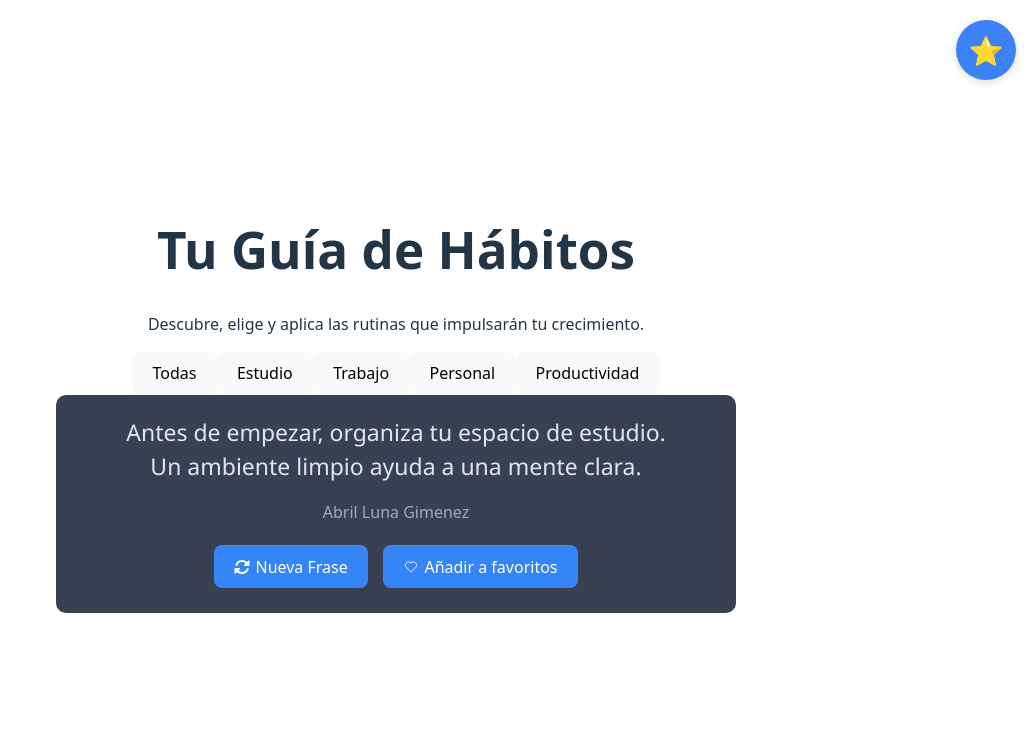
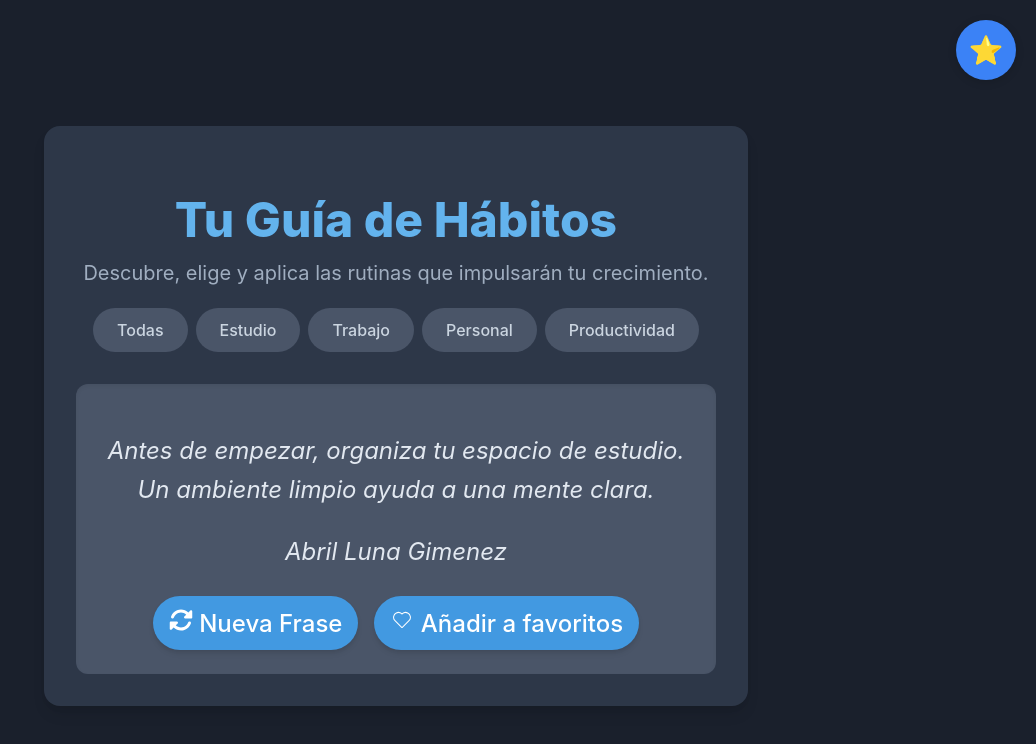
Before and after one commit to fioret20/proyecto-react-grupo1, a React (Vite) app: page / in a window 1280 px wide. Shown: the top 744 px of the page, without its empty margins (244-1280 px from the left). Built offline with nearby package versions, Linux system fonts and the light colour scheme.

Commit message:
add: styles

```diff
--- a/src/App.css
+++ /dev/null
@@ -1,45 +0,0 @@
-#root {
-  max-width: 1280px;
-  margin: 0 auto;
-  padding: 2rem;
-  text-align: center;
-}
-
-.logo {
-  height: 6em;
-  padding: 1.5em;
-  will-change: filter;
-  transition: filter 300ms;
-}
-
-.logo:hover {
-  filter: drop-shadow(0 0 2em #646cffaa);
-}
-
-.logo.react:hover {
-  filter: drop-shadow(0 0 2em #61dafbaa);
-}
-
-@keyframes logo-spin {
-  from {
-    transform: rotate(0deg);
-  }
-
-  to {
-    transform: rotate(360deg);
-  }
-}
-
-@media (prefers-reduced-motion: no-preference) {
-  a:nth-of-type(2) .logo {
-    animation: logo-spin infinite 20s linear;
-  }
-}
-
-.card {
-  padding: 2em;
-}
-
-.read-the-docs {
-  color: #888;
-}
--- a/src/App.tsx
+++ b/src/App.tsx
@@ -1,5 +1,5 @@
 import Home from './pages/Home';
-import './App.css'
+import '../src/components/stylesComponents/Home.css'
 
 function App() {
 
--- a/src/components/Categories.tsx
+++ b/src/components/Categories.tsx
@@ -9,11 +9,11 @@ const Categories: React.FC<CategoriesProps> = ({ currentCategory, onCategoryChan
     const categories = ['Todas', 'Estudio', 'Trabajo', 'Personal', 'Productividad'];
 
     return (
-        <div>
+        <div className='category-tabs'>
             {categories.map((category) => (
                 <button
                     key={category}
-                    className={`mx-2 py-2 px-4 rounded ${currentCategory === category ? 'bg-brown-600 text-white' : 'bg-gray-200'}`}
+                    className="category-button"
                     onClick={() => onCategoryChange(category)}
                 >
                     {category}
--- a/src/components/Phrase.tsx
+++ b/src/components/Phrase.tsx
@@ -1,6 +1,7 @@
-import './stylesComponents/Phrase.css';
+//import './stylesComponents/Phrase.css';
 import { CiHeart } from "react-icons/ci";
 import { FaRotate } from "react-icons/fa6";
+import './stylesComponents/Home.css'
 
 
 type PhraseProps = {
@@ -12,16 +13,18 @@ type PhraseProps = {
 };
 
 
-const Phrase: React.FC<PhraseProps> = ({ phrase, author, onNextPhrase , onFavoritePhrase }: { phrase: string, author: string, onNextPhrase: () => void , onFavoritePhrase: () => void }) => {
+const Phrase: React.FC<PhraseProps> = ({ phrase, author, onNextPhrase, onFavoritePhrase }: { phrase: string, author: string, onNextPhrase: () => void, onFavoritePhrase: () => void }) => {
     return (
         <>
-            <div className="phrase-container">
-                <p className='phrase'>{phrase}</p>
-                <p className='author'>{author}</p>
-                <div className="phrase-controls">
-                    <button className="button-phrase"  onClick={onNextPhrase}><FaRotate className='icon' /> Nueva Frase</button>
-                    <button className="button-phrase" onClick={onFavoritePhrase}><CiHeart  className='icon'/> Añadir a favoritos</button>
-                </div>
+            <div className="content-area">
+                <section className='habit-quote'>
+                    <p className='phrase'>{phrase}</p>
+                    <p className='author'>{author}</p>
+                    <div className="nav-buttons">
+                        <button className="nav-button" onClick={onNextPhrase}><FaRotate className='icon' /> Nueva Frase</button>
+                        <button className="nav-button" onClick={onFavoritePhrase}><CiHeart className='icon' /> Añadir a favoritos</button>
+                    </div>
+                </section>
             </div>
         </>
     );
--- a/src/components/Title.tsx
+++ b/src/components/Title.tsx
@@ -1,8 +1,8 @@
 const Title = () => {
     return (
         <div className="home">
-            <h1>Tu Guía de Hábitos</h1>
-            <p>Descubre, elige y aplica las rutinas que impulsarán tu crecimiento.</p>
+            <h1 className="title">Tu Guía de Hábitos</h1>
+            <p className="subtitle">Descubre, elige y aplica las rutinas que impulsarán tu crecimiento.</p>
         </div>
     );
 };
--- /dev/null
+++ b/src/components/stylesComponents/Home.css
@@ -0,0 +1,143 @@
+/* General styles for the body and main container */
+body {
+    font-family: 'Inter', sans-serif;
+    margin: 0;
+    padding: 1rem;
+    display: flex;
+    justify-content: center;
+    align-items: center;
+    min-height: 100vh;
+    background-color: #1a202c;
+    color: #e2e8f0;
+    transition: background-color 0.3s ease;
+}
+
+.app-container {
+    width: 100%;
+    max-width: 640px;
+    background-color: #2d3748;
+    border-radius: 1rem;
+    box-shadow: 0 10px 15px -3px rgba(0, 0, 0, 0.1), 0 4px 6px -2px rgba(0, 0, 0, 0.05);
+    padding: 2rem;
+    text-align: center;
+}
+
+/* Styles for the title and subtitle */
+.title {
+    font-size: 2.25rem;
+    font-weight: 800;
+    color: #63b3ed;
+    line-height: 1.25;
+    margin-bottom: 0.5rem;
+}
+
+.subtitle {
+    font-size: 1.125rem;
+    color: #a0aec0;
+    margin-top: 0;
+}
+
+/* Styles for the category tabs */
+.category-tabs {
+    display: flex;
+    flex-wrap: wrap;
+    justify-content: center;
+    gap: 0.5rem;
+    margin-bottom: 2rem;
+}
+
+.category-button {
+    padding: 0.5rem 1rem;
+    border-radius: 9999px;
+    font-weight: 500;
+    transition: all 0.2s ease-in-out;
+    border: none;
+    cursor: pointer;
+    transform: scale(1);
+}
+
+.category-button:hover {
+    transform: scale(1.05);
+}
+
+.category-button.active {
+    background-color: #3182ce;
+    color: #fff;
+    box-shadow: 0 4px 6px -1px rgba(0, 0, 0, 0.1), 0 2px 4px -1px rgba(0, 0, 0, 0.06);
+}
+
+.category-button:not(.active) {
+    background-color: #4a5568;
+    color: #cbd5e0;
+
+    .category-button:not(.active):hover {
+        background-color: #4a5568;
+    }
+}
+
+/* Styles for the habit content area */
+.content-area {
+    display: flex;
+    flex-direction: column;
+    justify-content: space-between;
+    min-height: 250px;
+    padding: 1.5rem;
+    background-color: #4a5568;
+    border-radius: 0.75rem;
+    box-shadow: inset 0 2px 4px 0 rgba(0, 0, 0, 0.06);
+}
+
+.habit-quote {
+    font-size: 1.25rem;
+    font-style: italic;
+    line-height: 1.6;
+    color: #e2e8f0;
+    margin: auto;
+}
+
+/* Styles for the navigation buttons */
+.nav-buttons {
+    display: flex;
+    justify-content: center;
+    gap: 1rem;
+    margin-top: 1.5rem;
+}
+
+.nav-button {
+    padding: 0.75rem 1rem;
+    background-color: #4299e1;
+    color: #fff;
+    border-radius: 9999px;
+    box-shadow: 0 4px 6px -1px rgba(0, 0, 0, 0.1), 0 2px 4px -1px rgba(0, 0, 0, 0.06);
+    transition: all 0.2s ease;
+    border: none;
+    cursor: pointer;
+}
+
+.nav-button:hover {
+    background-color: #3182ce;
+    transform: scale(1.05);
+}
+
+/* Media queries */
+@media (min-width: 640px) {
+    .title {
+        font-size: 3rem;
+    }
+
+    .subtitle {
+        font-size: 1.25rem;
+    }
+
+    .category-button {
+        padding: 0.75rem 1.5rem;
+    }
+
+    .content-area {
+        min-height: 80%;
+    }
+
+    .habit-quote {
+        font-size: 1.5rem;
+    }
+}
--- a/src/pages/Home.tsx
+++ b/src/pages/Home.tsx
@@ -6,6 +6,7 @@ import type { Phrase as PhraseType } from "../types/Phrase";
 import LoadingPhrase from '../components/LoadingPhrase';
 import Title from '../components/Title';
 import Categories from '../components/Categories';
+import '../../src/components/stylesComponents/Home.css'
 
 const Home = () => {
     const [currentIndex, setCurrentIndex] = useState(0);
@@ -65,6 +66,7 @@ const Home = () => {
 
     return (
         <>
+            <div className='app-container'>
                 <Title />
                 <Categories
                     currentCategory={currentCategory}
@@ -87,8 +89,7 @@ const Home = () => {
 
                 )}
                 <FavoriteList favorites={favorites} marcFavorite={toggleFavorite} />
-
-
+            </div>
         </>
     );
 }
```
Also changed, not shown: src/components/stylesComponents/Phrase.css (+10 -6 lines), 1 other file (tests, documents, lock files or other folders). Lines whose indentation alone changed are shown as unchanged.
